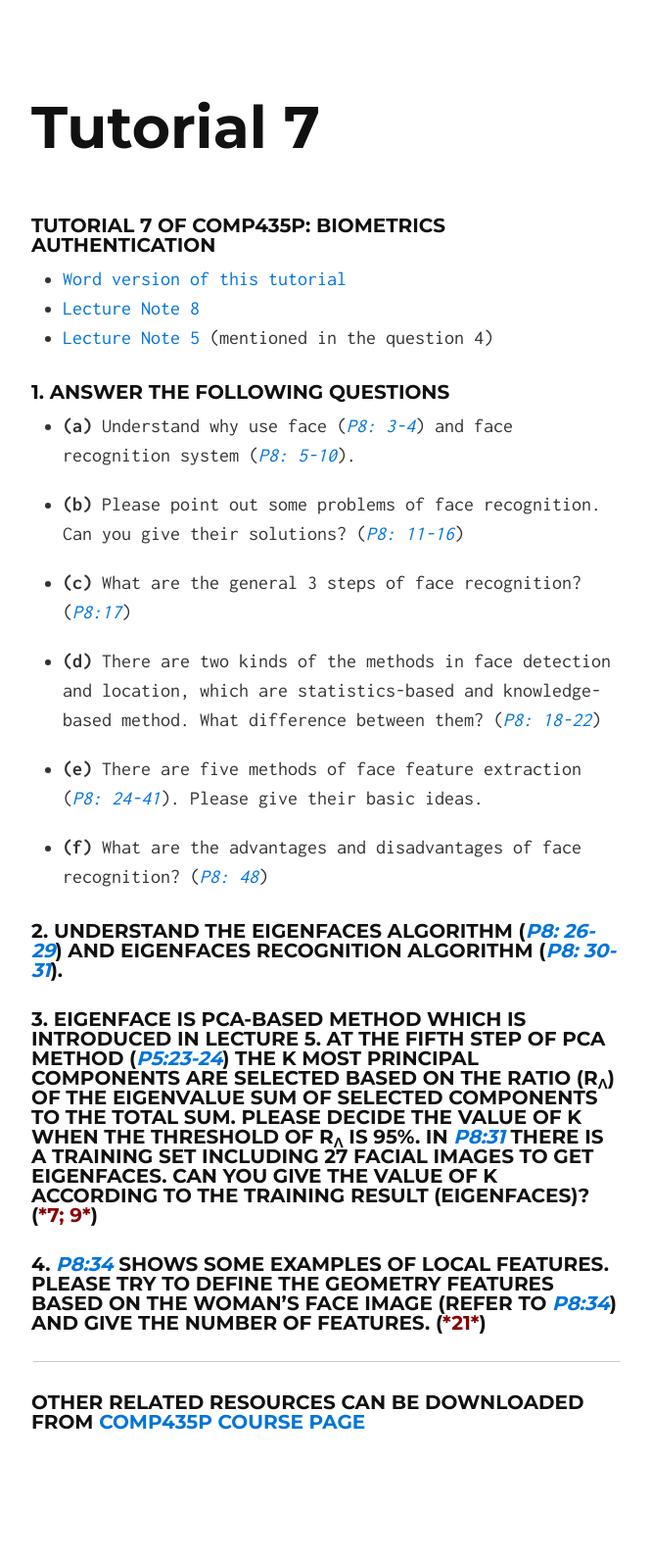
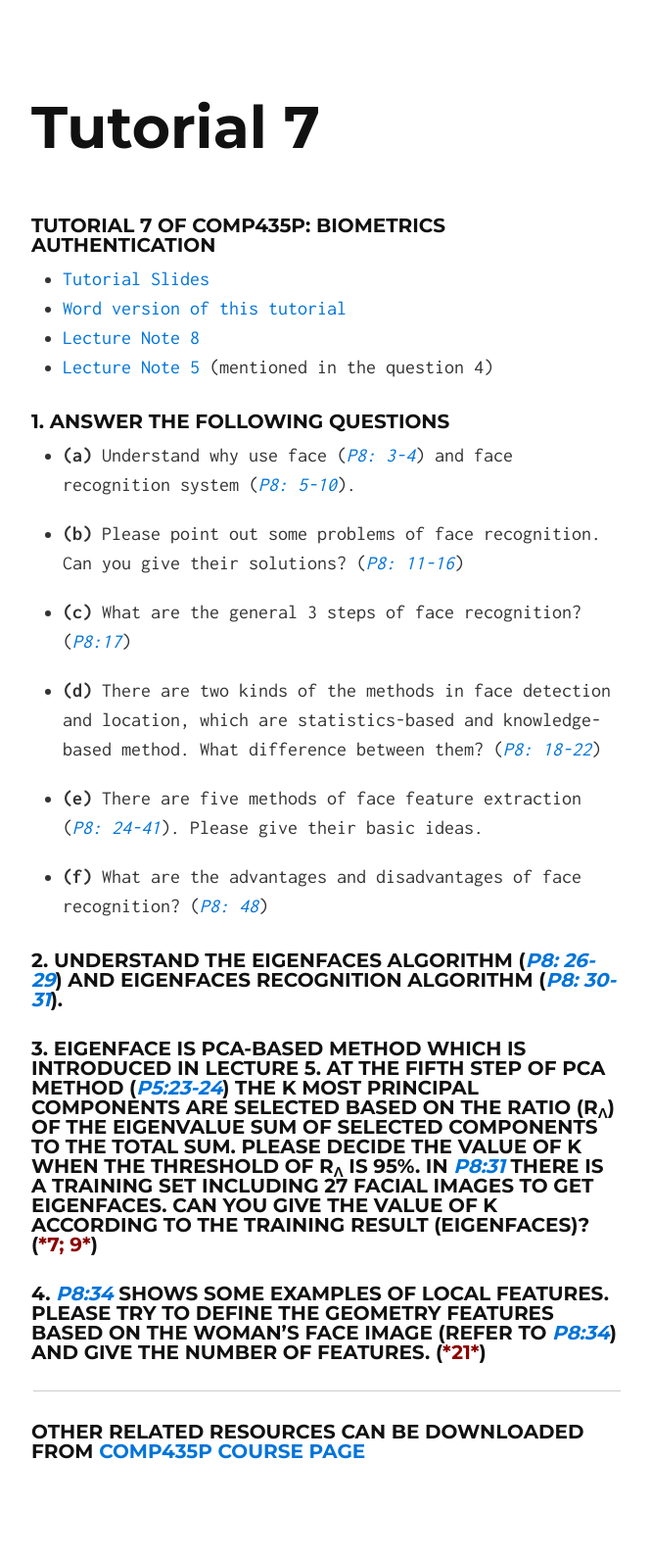
Before and after one commit to quxiaofeng/COMP435p, a Jekyll site: the page built from index.html, in a window 1280 px wide. Shown: the whole page at 98% size, without its empty margins (306-971 px from the left). Built offline with Jekyll 4.4.1, drawn with Linux system fonts in a browser that asks for light colours; Markdown is read by kramdown in place of the engine named in the settings; before the commit the page ends 1561 px from its top, so only the background shows below that.

Commit message:
add tut slides and link
Signed-off-by: Qu Xiaofeng <quxiaofeng.at.polyu@gmail.com>

```diff
--- a/_includes/index.md
+++ b/_includes/index.md
@@ -1,5 +1,6 @@
 ### Tutorial 7 of COMP435p: Biometrics Authentication ###
 
++ [Tutorial Slides](http://www4.comp.polyu.edu.hk/~csxfqu/comp435p_tut_7.pdf)
 + [Word version of this tutorial](http://www2.comp.polyu.edu.hk/~csdzhang/comp435p/Tutorial%207.doc)
 + [Lecture Note 8](http://www2.comp.polyu.edu.hk/~csdzhang/comp435p/Lecture%208.pdf)
 + [Lecture Note 5](http://www2.comp.polyu.edu.hk/~csdzhang/comp435p/Lecture%205.pdf) (mentioned in the question 4)
```
Also changed, not shown: 1 other file.
